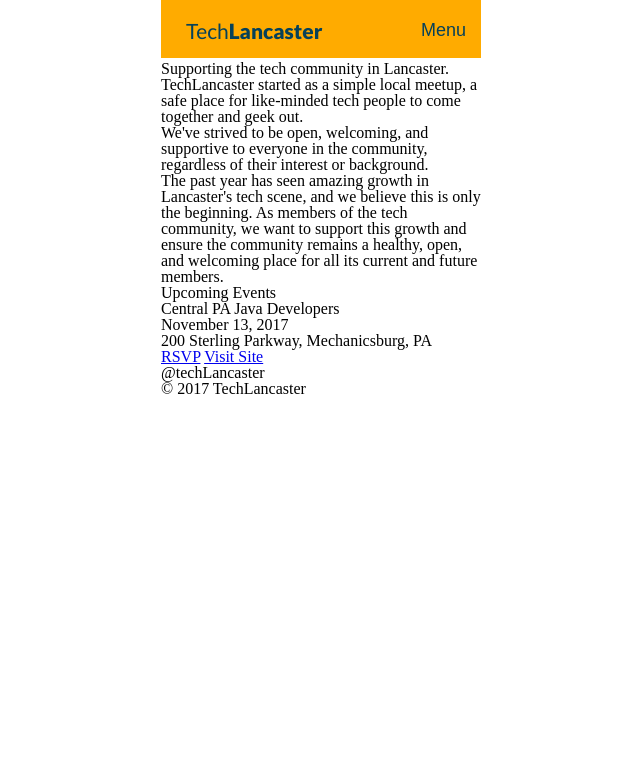
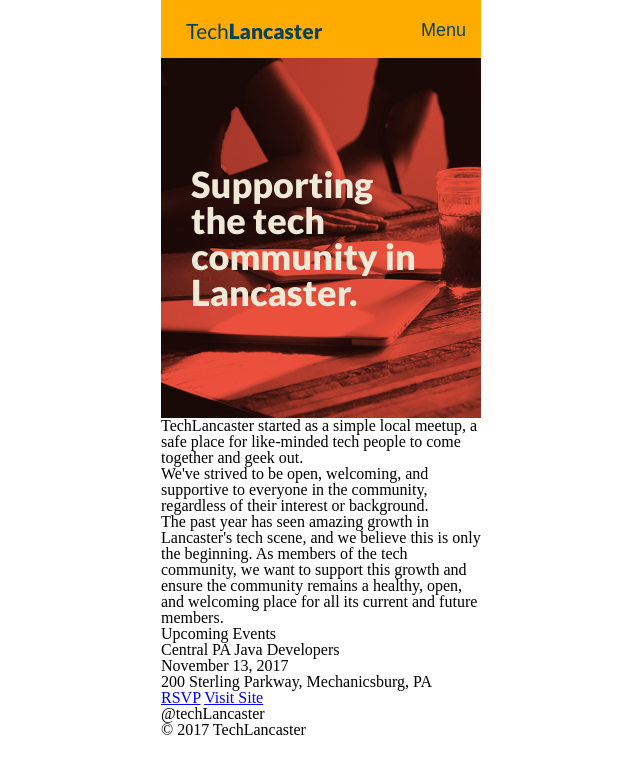
Before and after one commit to Cnels1986/nelson_tech_lanc, a plain HTML site: page index.html in a window 1280 px wide. Shown: the whole page, without its empty margins (319-959 px from the left). Drawn offline with Linux system fonts and the light colour scheme; a web font is replaced by a local one.

Commit message:
actually created hero instead of the overview

```diff
--- a/index.html
+++ b/index.html
@@ -25,9 +25,9 @@
           </li>
         </ul>
       </nav>
+    </header>
 
-    <section>
-      <!-- hero -->
+    <section class="hero">
       <h1>Supporting the tech community in Lancaster.</h1>
     </section>
 
--- a/styles/header.scss
+++ b/styles/header.scss
@@ -39,7 +39,8 @@
   background-color: $header_color;
   border: none;
   font-size: 18px;
-  padding: 20px 15px 0px;
+  padding: 20px 15px 20px;
+  height: 100%;
 }
 
 .navLink{
@@ -48,7 +49,7 @@
   color: $header_text;
   background-color: $header_color;
   font-family: $lato;
-  float: right;
+  text-align: center;
 }
 
 
--- /dev/null
+++ b/styles/hero.scss
@@ -0,0 +1,17 @@
+@import "color_n_font";
+
+.hero{
+  background-image: url('Home Page.jpg');
+  background-size: cover;
+  background-repeat: no-repeat;
+  // min-height: 528px;
+}
+
+.hero h1{
+  font-family: $lato;
+  color: $hero_text;
+  font-size: 36px;
+  text-align: left;
+  font-weight: bold;
+  padding: 108px 50px 108px 30px;
+}
--- a/styles/styles.scss
+++ b/styles/styles.scss
@@ -1,6 +1,7 @@
 @import "reset";
 @import "color_n_font";
 @import "header";
+@import "hero";
 
 .container{
   // min-width: 320px; //Mobile's minimum width
```
Also changed, not shown: Home Page.jpg (added), style.css.
